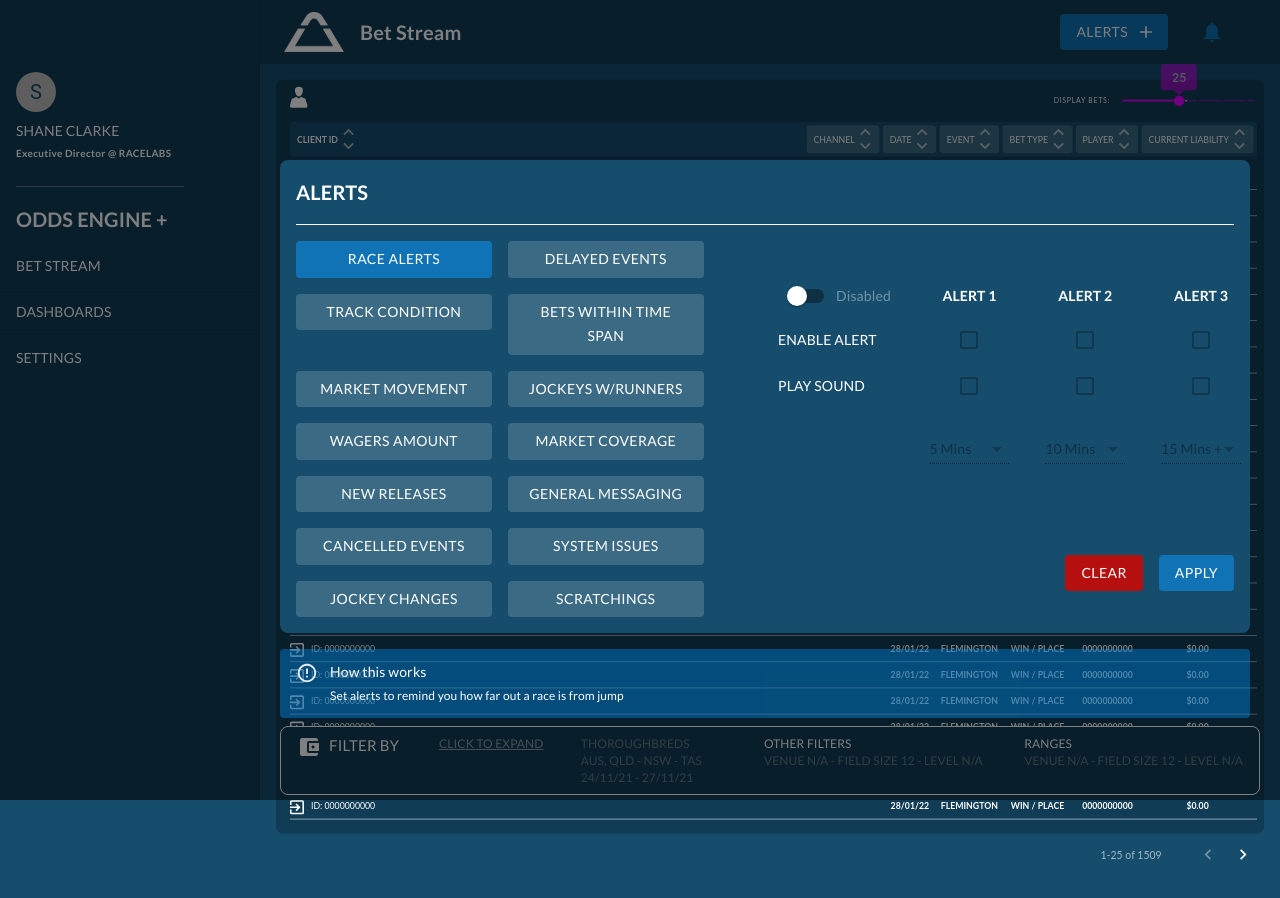
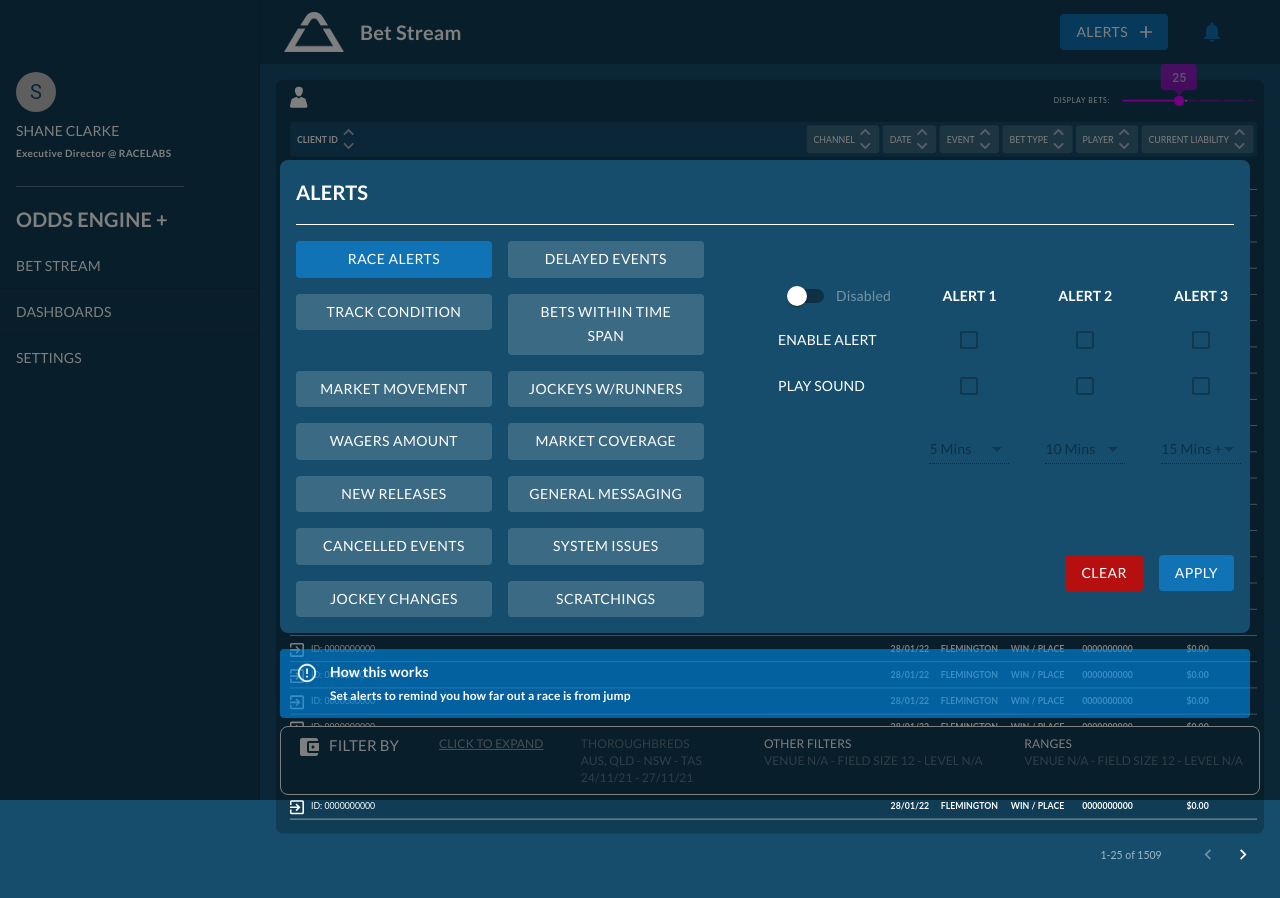
Before and after one commit to ryanlabsglobal/demo, a Next.js app: page /bet-stream in a window 1280 px wide. Both pictures are taken after a click on the button "ALERTS". Shown: the top 898 px of the page. Built offline with nearby package versions, Linux system fonts and the light colour scheme.

Commit message:
Fixed up the Alerts modal toast

```diff
--- a/components/AlertsModalComponents/AlertModal.tsx
+++ b/components/AlertsModalComponents/AlertModal.tsx
@@ -285,13 +285,14 @@
               ml: "auto",
               marginRight: "30px",
               mt: 2,
-              backgroundColor: "rgba(0, 154, 255, .38)",
+              backgroundColor: "rgba(0, 154, 255, .55)",
               color: "#fff",
+              fontWeight: "bold",
             }}
             severity="error"
             variant="filled"
           >
-            <AlertTitle>How this works</AlertTitle>
+            <AlertTitle sx={{ fontWeight: "bold" }}>How this works</AlertTitle>
             Set alerts to remind you how far out a race is from jump
           </Alert>
         </div>
```
